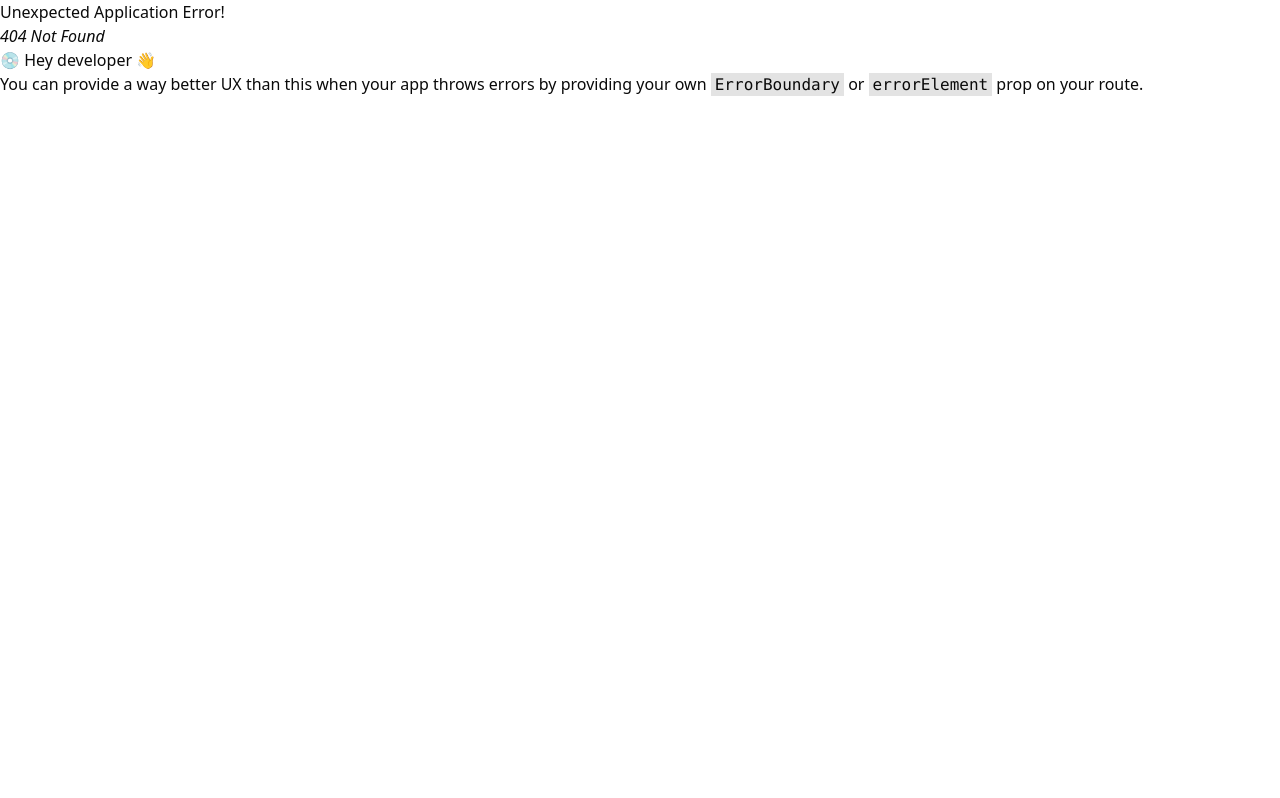
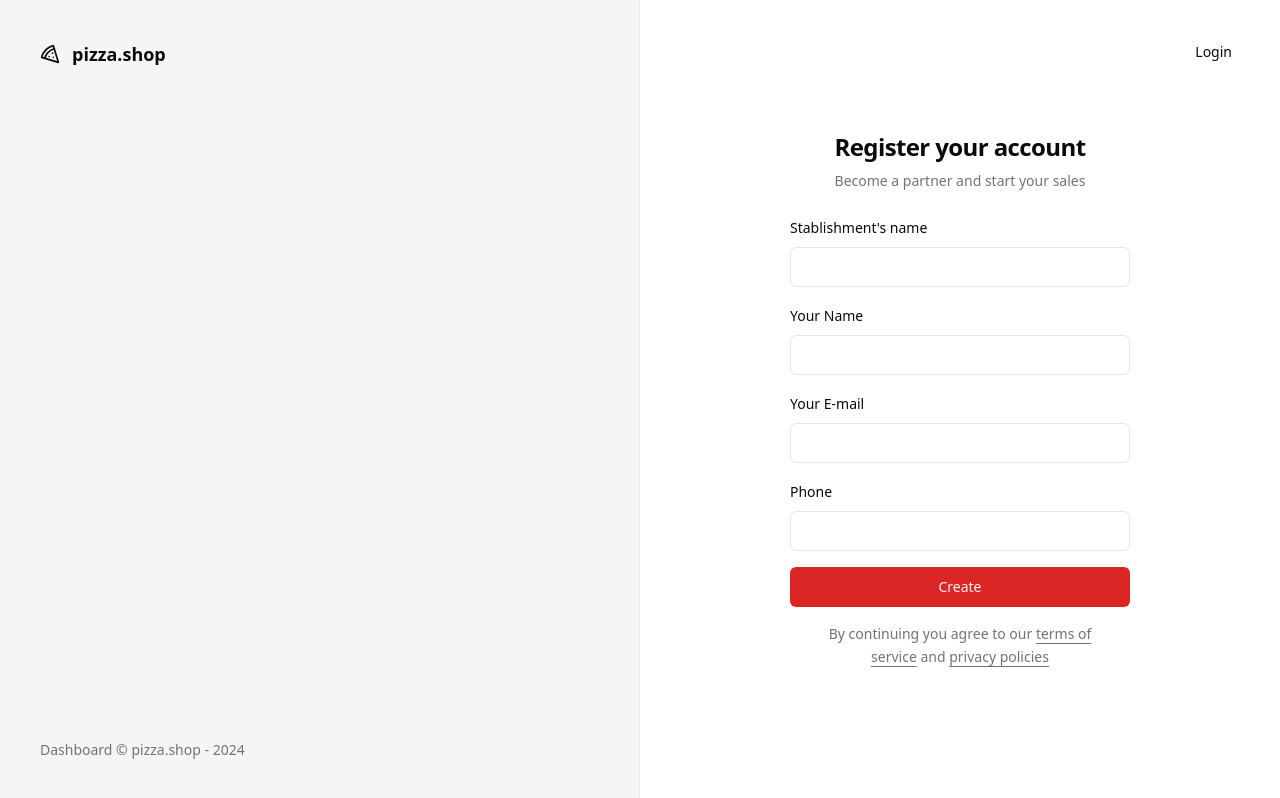
Before and after one commit to eduaardofranco/pizza-shop-web, a React app: page /sign-up in a window 1280 px wide. Before the commit this address had no page. Built offline with nearby package versions, Linux system fonts and the light colour scheme; the HTML template or start-up script is replaced by a standard one.

Commit message:
sign-up's page and fncs

```diff
--- a/src/assets/routes.tsx
+++ b/src/assets/routes.tsx
@@ -2,6 +2,7 @@ import { AppLayout } from "@/pages/_layouts/app";
 import { AuthLayout } from "@/pages/_layouts/auth";
 import { Dashboard } from "@/pages/app/dashboard";
 import { SignIn } from "@/pages/auth/sign-in";
+import { SignUp } from "@/pages/auth/sign-up";
 import { createBrowserRouter } from "react-router-dom";
 
 export const router = createBrowserRouter([
@@ -13,6 +14,9 @@ export const router = createBrowserRouter([
     {
         path: '/',
         element: <AuthLayout />,
-        children: [{ path: '/sign-in', element: <SignIn />}]
+            children: [
+                { path: '/sign-in', element: <SignIn />},
+                { path: '/sign-up', element: <SignUp />}
+            ]
     }
 ])
--- a/src/pages/_layouts/auth.tsx
+++ b/src/pages/_layouts/auth.tsx
@@ -15,7 +15,7 @@ export function AuthLayout() {
 
             </div>
 
-            <div className="flex flex-col items-center justify-center">
+            <div className="flex flex-col items-center justify-center relative">
                 <Outlet />
             </div>
         </div>
--- a/src/pages/auth/sign-in.tsx
+++ b/src/pages/auth/sign-in.tsx
@@ -5,6 +5,7 @@ import { Helmet } from "react-helmet-async";
 import { useForm } from 'react-hook-form'
 import * as z from 'zod'
 import { toast } from "sonner";
+import { Link } from 'react-router-dom'
 
 const signInForm = z.object({
     email: z.string().email()
@@ -31,6 +32,9 @@ export function SignIn() {
         <>
             <Helmet title="Login" />
             <div className="p-8">
+                <Button variant="ghost" asChild className="absolute right-8 top-8">
+                    <Link to="/sign-up">New establishment</Link>
+                </Button>
                 <div className="w-[340px] flex flex-col justify-center gap-6">
                     <div className="flex flex-col gap-2 text-center">
                         <h1 className="text-2xl font-semibold tracking-tight">Acess Dashboard</h1>
@@ -52,7 +56,7 @@ export function SignIn() {
                             type="submit"
                             className="w-full"
                             disabled={isSubmitting}>
-                            Acess
+                            Access
                         </Button>
                     </form>
                 </div>
--- /dev/null
+++ b/src/pages/auth/sign-up.tsx
@@ -0,0 +1,107 @@
+import { Button } from "@/components/ui/button";
+import { Input } from "@/components/ui/input";
+import { Label } from "@/components/ui/label";
+import { Helmet } from "react-helmet-async";
+import { useForm } from 'react-hook-form'
+import * as z from 'zod'
+import { toast } from "sonner";
+import { Link, useNavigate } from "react-router-dom";
+
+const signUpForm = z.object({
+    restaurantName: z.string(),
+    managerName: z.string(),
+    phone: z.string(),
+    email: z.string().email(),
+})
+
+type signUpForm = z.infer<typeof signUpForm>
+
+export function SignUp() {
+
+    const navigate = useNavigate()
+
+
+    const { register, handleSubmit, formState: { isSubmitting} } = useForm<signUpForm>()
+
+    async function handlesignUp(data: signUpForm) {
+        console.log(data)
+        try {
+            await new Promise((resolve) => setTimeout(resolve, 2000))
+            toast.success('Restaurant successfully registered!', {
+                action: {
+                    label: 'Login',
+                    onClick: () => navigate('/sign-in'),
+                }
+            })
+        } catch (error) {
+            toast.error('Error when registering restaurant')
+        }
+
+    }
+
+    return (
+        <>
+            <Helmet title="Register" />
+            <div className="p-8">
+            <Button variant="ghost" asChild className="absolute right-8 top-8">
+                    <Link to="/sign-in">Login</Link>
+                </Button>
+                <div className="w-[340px] flex flex-col justify-center gap-6">
+                    <div className="flex flex-col gap-2 text-center">
+                        <h1 className="text-2xl font-semibold tracking-tight">Register your account</h1>
+                        <p className="text-sm text-muted-foreground">
+                        Become a partner and start your sales
+                        </p>
+                    </div>
+
+                    <form className="space-y-4" onSubmit={handleSubmit(handlesignUp)}>
+                        <div className="space-y-2">
+                            <Label htmlFor="restaurantName">Stablishment's name</Label>
+                            <Input
+                                id="restaurantName"
+                                type="text"
+                                {...register('restaurantName')}
+                            />
+                        </div>
+
+                        <div className="space-y-2">
+                            <Label htmlFor="managerName">Your Name</Label>
+                            <Input
+                                id="managerName"
+                                type="text"
+                                {...register('managerName')}
+                            />
+                        </div>
+                        <div className="space-y-2">
+                            <Label htmlFor="email">Your E-mail</Label>
+                            <Input
+                                id="email"
+                                type="email"
+                                {...register('email')}
+                            />
+                        </div>
+                        <div className="space-y-2">
+                            <Label htmlFor="phone">Phone</Label>
+                            <Input
+                                id="phone"
+                                type="tel"
+                                {...register('phone')}
+                            />
+                        </div>
+                        <Button
+                            type="submit"
+                            className="w-full"
+                            disabled={isSubmitting}>
+                            Create
+                        </Button>
+                        <p className="px-6 text-center text-sm leading-relaxed text-muted-foreground">
+                            By continuing you agree to our <a className="underline underline-offset-4" href="#">terms of service</a> and <a className="underline underline-offset-4" href="#">privacy policies</a>
+                        </p>
+                    </form>
+                </div>
+
+            </div>
+        </>
+    )
+
+}
```
